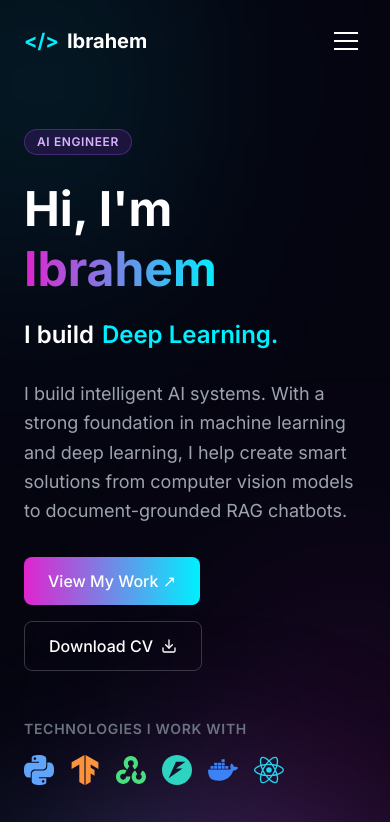
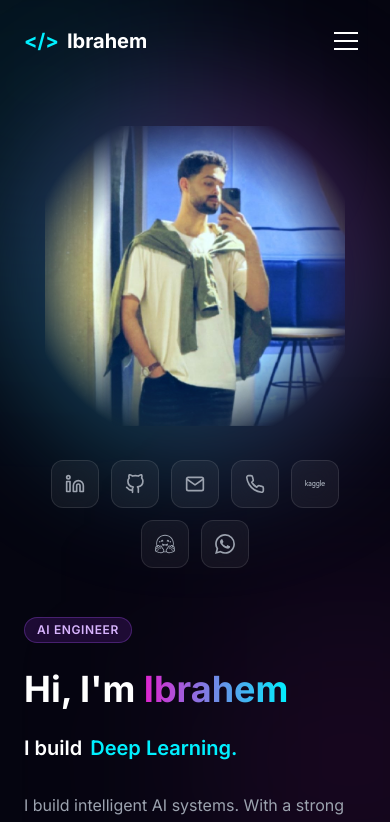
Before and after one commit to ibacorpration/portfolio, a React (Vite) app: page / in a window 390 px wide. Shown: the top 822 px of the page. Built offline with nearby package versions, Linux system fonts and the light colour scheme.

Commit message:
Optimize mobile responsiveness and stack image first on mobile

```diff
--- a/src/components/Hero.jsx
+++ b/src/components/Hero.jsx
@@ -32,13 +32,14 @@ const Hero = () => {
           initial={{ opacity: 0, y: 30 }}
           animate={{ opacity: 1, y: 0 }}
           transition={{ duration: 0.6 }}
+          className="order-2 lg:order-1"
         >
           <span className="pill mb-6">AI ENGINEER</span>
-          <h1 className="text-5xl md:text-7xl font-bold mb-4 leading-tight">
+          <h1 className="text-4xl sm:text-5xl md:text-7xl font-bold mb-4 leading-tight">
             Hi, I'm <span className="gradient-text">{name}</span>
           </h1>
 
-          <div className="text-2xl md:text-3xl font-semibold mb-6 h-10 flex items-center">
+          <div className="text-xl sm:text-2xl md:text-3xl font-semibold mb-6 h-10 flex items-center">
             <span className="mr-2">I build</span>
             <motion.span
               key={passionIndex}
@@ -51,20 +52,20 @@ const Hero = () => {
             </motion.span>
           </div>
 
-          <p className="text-gray-400 text-lg mb-8 max-w-xl leading-relaxed">
+          <p className="text-gray-400 text-base md:text-lg mb-8 max-w-xl leading-relaxed">
             {summary}
           </p>
 
           <div className="flex flex-wrap gap-4 mb-12">
-            <a href="#projects" className="gradient-btn">View My Work ↗</a>
-            <a href="https://flowcv.com/resume/632mgn0l0jsd" target="_blank" rel="noreferrer" className="outline-btn">
+            <a href="#projects" className="gradient-btn w-full sm:w-auto justify-center">View My Work ↗</a>
+            <a href="https://flowcv.com/resume/632mgn0l0jsd" target="_blank" rel="noreferrer" className="outline-btn w-full sm:w-auto justify-center">
               Download CV <FiDownload />
             </a>
           </div>
 
           <div>
-            <p className="text-sm text-gray-500 font-semibold mb-4 tracking-wider uppercase">Technologies I work with</p>
-            <div className="flex gap-4 text-3xl">
+            <p className="text-xs md:text-sm text-gray-500 font-semibold mb-4 tracking-wider uppercase">Technologies I work with</p>
+            <div className="flex flex-wrap gap-4 text-2xl md:text-3xl">
               {technologies.map((Tech, i) => (
                 <Tech.icon key={i} className={`hover:-translate-y-1 transition-transform cursor-pointer ${Tech.color}`} />
               ))}
@@ -77,12 +78,12 @@ const Hero = () => {
           initial={{ opacity: 0, scale: 0.95 }}
           animate={{ opacity: 1, scale: 1 }}
           transition={{ duration: 0.6, delay: 0.2 }}
-          className="relative lg:justify-self-end w-full max-w-lg mx-auto lg:mx-0 flex flex-col items-center"
+          className="relative lg:justify-self-end w-full max-w-lg mx-auto lg:mx-0 flex flex-col items-center order-1 lg:order-2"
         >
           {/* Main Photo with gradient mask */}
-          <div className="relative w-full aspect-square max-w-[380px] mb-8 group">
+          <div className="relative w-full aspect-square max-w-[300px] md:max-w-[380px] mb-8 group">
             {/* Background Glows */}
-            <div className="absolute top-1/2 left-1/2 -translate-x-1/2 -translate-y-1/2 w-[130%] h-[130%] bg-gradient-to-tr from-primary/30 to-secondary/30 rounded-full blur-[80px] -z-10 group-hover:from-primary/40 group-hover:to-secondary/40 transition-all duration-700"></div>
+            <div className="absolute top-1/2 left-1/2 -translate-x-1/2 -translate-y-1/2 w-[130%] h-[130%] bg-gradient-to-tr from-primary/30 to-secondary/30 rounded-full blur-[60px] md:blur-[80px] -z-10 group-hover:from-primary/40 group-hover:to-secondary/40 transition-all duration-700"></div>
 
             {/* Image Container with Mask */}
             <motion.div
@@ -108,7 +109,7 @@ const Hero = () => {
           </div>
 
           {/* Floating Social Squares */}
-          <div className="flex flex-wrap justify-center gap-4 z-10 w-full max-w-[400px]">
+          <div className="flex flex-wrap justify-center gap-3 md:gap-4 z-10 w-full max-w-[350px] md:max-w-[400px]">
             {socials.map((social, i) => (
               <motion.a
                 key={i}
@@ -118,10 +119,10 @@ const Hero = () => {
                 href={social.url}
                 target="_blank"
                 rel="noreferrer"
-                className="w-14 h-14 bg-white/5 backdrop-blur-md border border-white/10 rounded-2xl flex items-center justify-center hover:bg-gradient-to-tr hover:from-secondary hover:to-primary hover:border-transparent hover:shadow-[0_0_20px_rgba(139,92,246,0.6)] hover:-translate-y-2 transition-all duration-300 group/social"
+                className="w-12 h-12 md:w-14 md:h-14 bg-white/5 backdrop-blur-md border border-white/10 rounded-xl md:rounded-2xl flex items-center justify-center hover:bg-gradient-to-tr hover:from-secondary hover:to-primary hover:border-transparent hover:shadow-[0_0_20px_rgba(139,92,246,0.6)] hover:-translate-y-2 transition-all duration-300 group/social"
                 title={social.name}
               >
-                <social.icon className="text-2xl text-gray-400 group-hover/social:text-white transition-colors" />
+                <social.icon className="text-xl md:text-2xl text-gray-400 group-hover/social:text-white transition-colors" />
               </motion.a>
             ))}
           </div>
```
